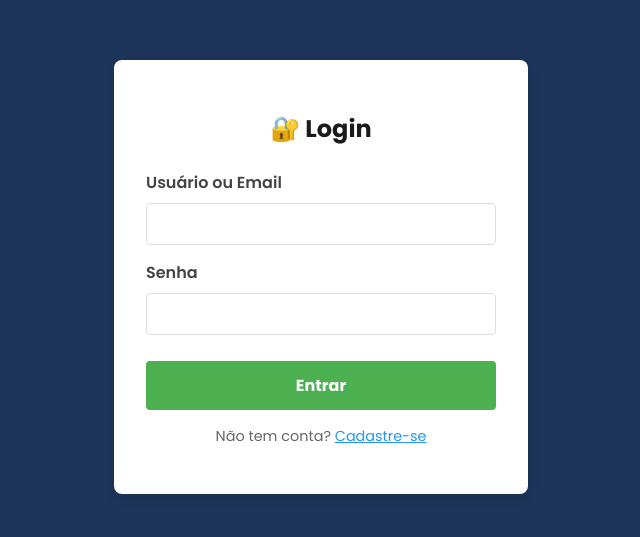
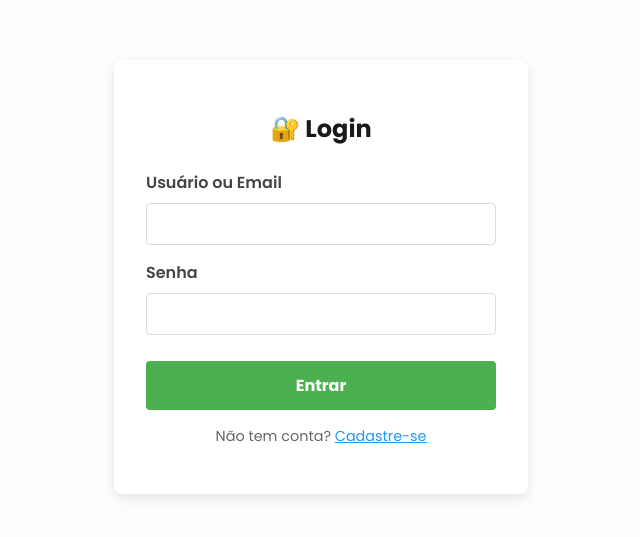
Before and after one commit to devpedrogo/signuplogin, a React app in the folder frontend/: page / in a window 1280 px wide. Shown: the part 123-660 px from the top of the page, without its empty margins (319-959 px from the left). Built offline with nearby package versions, Linux system fonts and the light colour scheme; the HTML template or start-up script is replaced by a standard one.

Commit message:
fixing colors

```diff
--- a/frontend/src/App.css
+++ b/frontend/src/App.css
@@ -12,7 +12,7 @@
   justify-content: center;
   align-items: center;
   height: 100vh;
-  background-color: #1d355a;
+  background-color: #fcfdfd;
   width: 100%;
   font-family: 'Segoe UI', Tahoma, Geneva, Verdana, sans-serif;
 }
@@ -96,7 +96,7 @@ button {
 }
 
 .dash-card{
-  background: rgb(206, 206, 206);
+  background: rgb(58, 131, 109);
   padding: 2rem;
   border-radius: 3px;
   box-shadow: 0 4px 12px rgba(0, 0, 0, 0.1);
```
